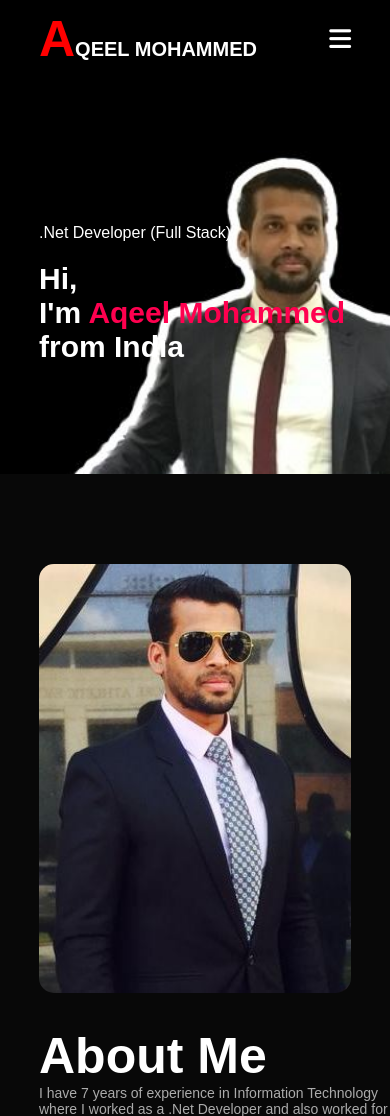
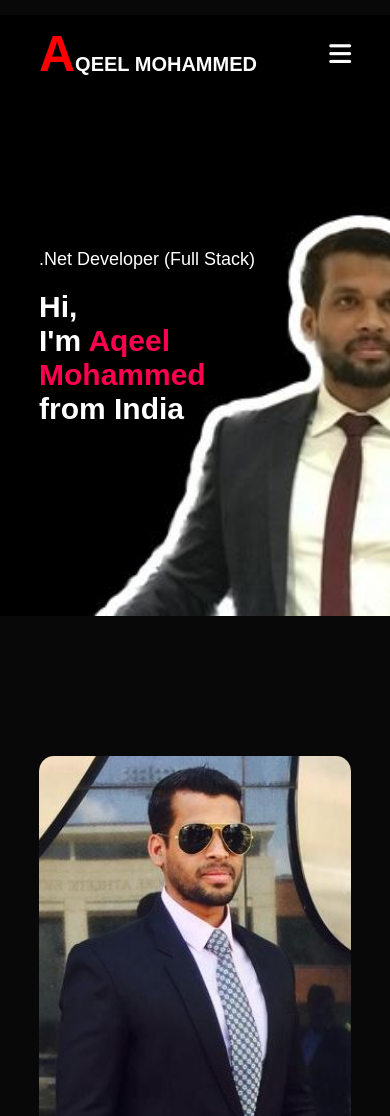
Before and after one commit to affuaqqi123/portfolio, a plain HTML site: page index.html in a window 390 px wide. Shown: the top 1116 px of the page. Drawn offline with Linux system fonts and the light colour scheme.

Commit message:
Update style.css

```diff
--- a/style.css
+++ b/style.css
@@ -437,15 +437,19 @@ nav .fa {
 }
 
 @media only screen and (max-width: 900px) {
-    #header {
+     #header {
         background-image: url(images/background-aqeel-mobile3.JPG);
         height: 100%;
-        padding-bottom: 100px;
+        padding-bottom: 180px;
+        margin-bottom: 50px;
+        margin-top: 15px;
     }
 
     .header-text {
+        padding-top:10px;
+        margin-right:10px;
         margin-top: 50%;
-        font-size: 16px;
+        font-size: 18px;
 
     }
 
```
